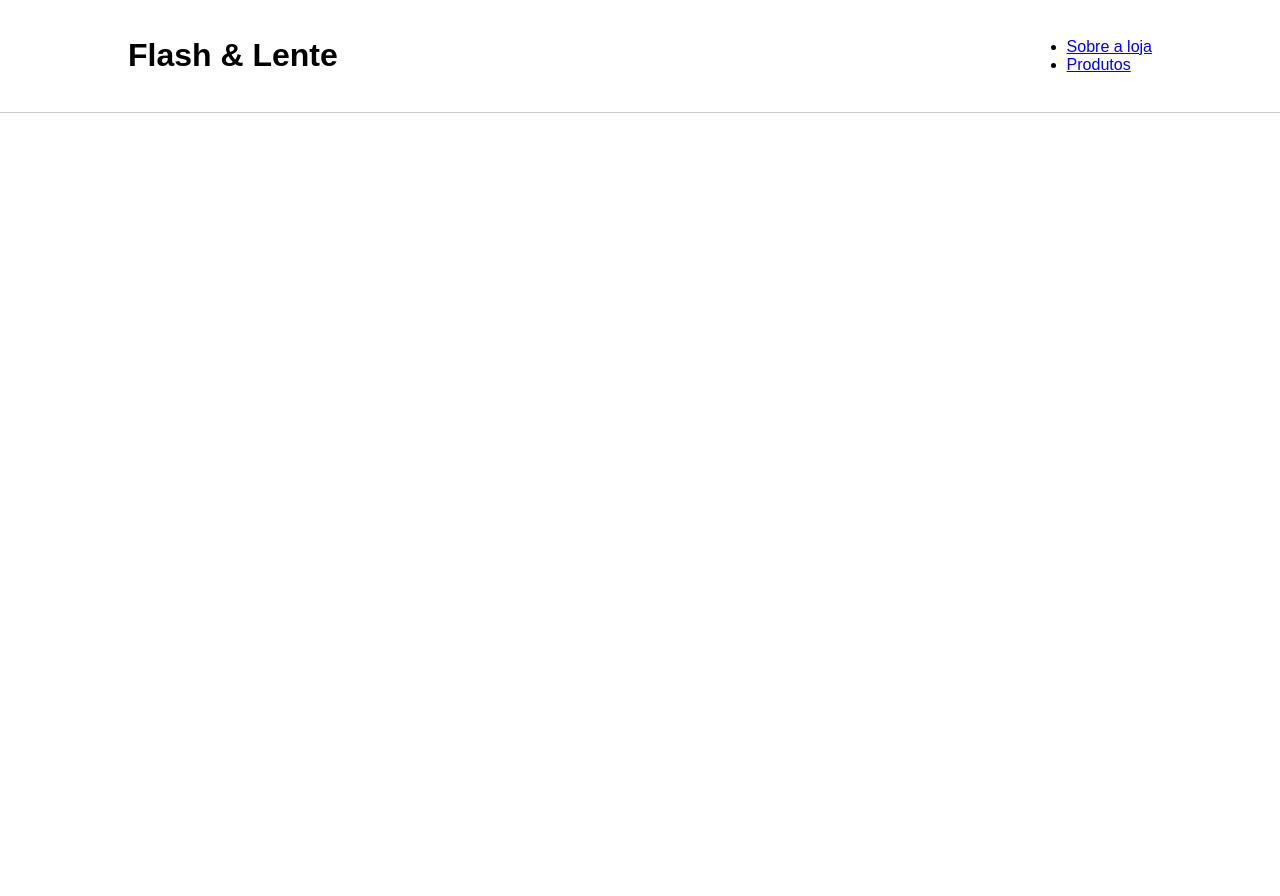
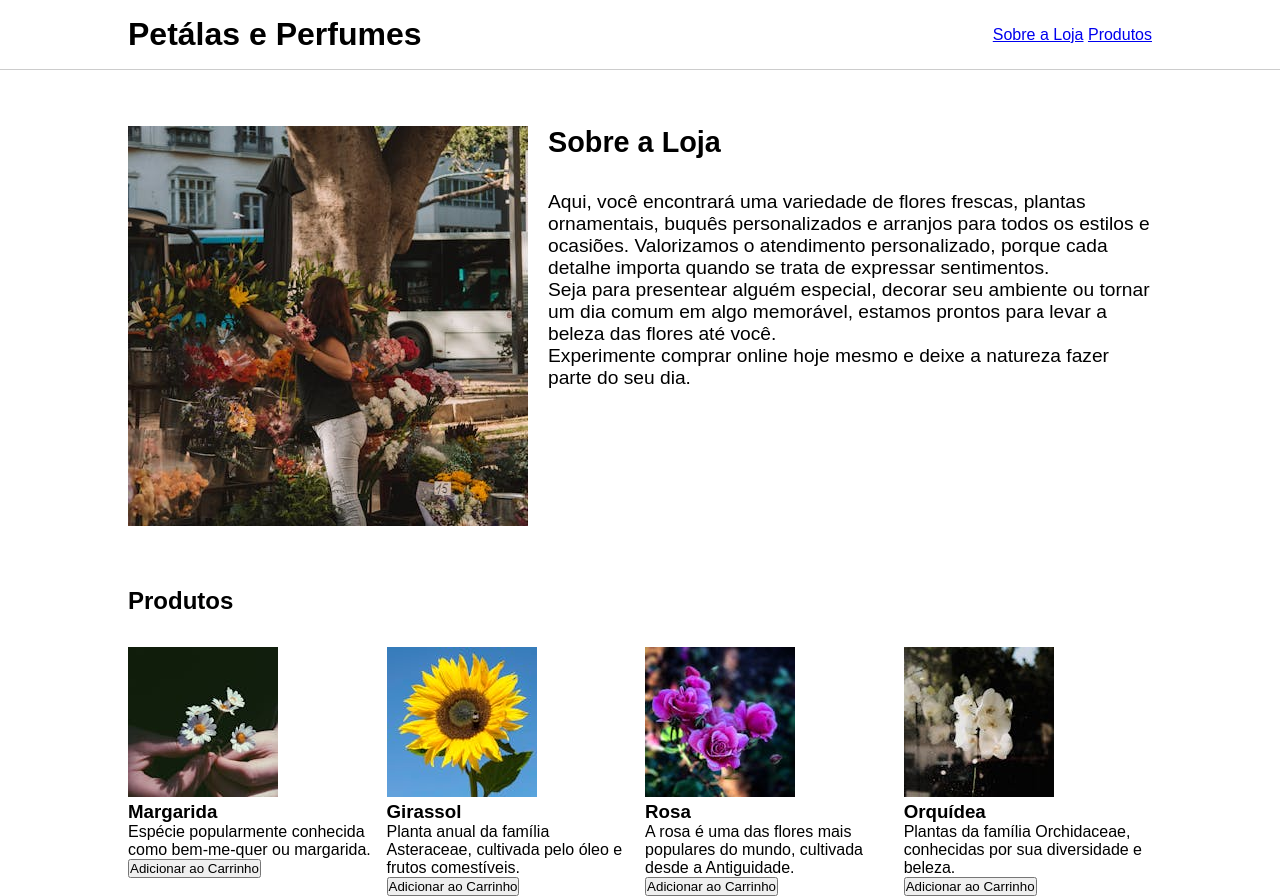
Before and after one commit to damaresgaia/loja-virtual, a plain HTML site: page index.html in a window 1280 px wide. Before the commit the page ends 800 px from the top, so only its background shows below. Drawn offline with nearby package versions, Linux system fonts and the light colour scheme.

Commit message:
Ajuste completo

```diff
--- a/index.html
+++ b/index.html
@@ -1,29 +1,70 @@
 <!DOCTYPE html>
-<html lang="pt-br">
+<html lang="pt-BR">
 <head>
     <meta charset="UTF-8">
     <meta name="viewport" content="width=device-width, initial-scale=1.0">
-    <title>Loja Virtual</title>
+    <title>Loja Online</title>
     <link rel="stylesheet" href="styles.css">
-    <script src="https://code.jquery.com/jquery-3.6.0.min.js"></script>
 </head>
 <body>
+
 <header>
     <div class="container">
-            <h1>Flash & Lente</h1>
+        <h1>Petálas e Perfumes</h1>
         <nav>
-                <ul>
-                    <li>
-                        <a href="#">Sobre a loja</a>
-                    </li>
-                    <li>
-                        <a href="#">Produtos</a>
-                    </li>
-                </ul>
+            <a href="#sobre-loja">Sobre a Loja</a>
+            <a href="#produtos">Produtos</a>
         </nav>
     </div>
 </header>
 
+<div class="container conteudo">
+    <!-- Sobre a Loja -->
+    <section id="sobre-loja" class="sobre-loja">
+        <div class="imagem-loja">
+            <img src="imagens/loja.jpg" alt="Imagem da Loja">
+        </div>
+        <div class="texto-loja">
+            <h2>Sobre a Loja</h2>
+            <p>Aqui, você encontrará uma variedade de flores frescas, plantas ornamentais, buquês personalizados e arranjos para todos os estilos e ocasiões. Valorizamos o atendimento personalizado, porque cada detalhe importa quando se trata de expressar sentimentos.</p>
+            <p>Seja para presentear alguém especial, decorar seu ambiente ou tornar um dia comum em algo memorável, estamos prontos para levar a beleza das flores até você.</p>
+            <p>Experimente comprar online hoje mesmo e deixe a natureza fazer parte do seu dia.</p>
+        </div>
+    </section>
+
+    <!-- Produtos -->
+    <section>
+        <h2>Produtos</h2>
+        <div id="produtos" class="produtos">
+            <div class="produto">
+                <img src="imagens/flor1.jpg" alt="Margarida">
+                <h3>Margarida</h3>
+                <p>Espécie popularmente conhecida como bem-me-quer ou margarida.</p>
+                <button onclick="addToCart('Margarida')">Adicionar ao Carrinho</button>
+            </div>
+            <div class="produto">
+                <img src="imagens/flor2.jpg" alt="Girassol">
+                <h3>Girassol</h3>
+                <p>Planta anual da família Asteraceae, cultivada pelo óleo e frutos comestíveis.</p>
+                <button onclick="addToCart('Girassol')">Adicionar ao Carrinho</button>
+            </div>
+            <div class="produto">
+                <img src="imagens/flor3.jpg" alt="Rosas">
+                <h3>Rosa</h3>
+                <p>A rosa é uma das flores mais populares do mundo, cultivada desde a Antiguidade.</p>
+                <button onclick="addToCart('Rosa')">Adicionar ao Carrinho</button>
+            </div>
+            <div class="produto">
+                <img src="imagens/flor4.jpg" alt="Orquídeas">
+                <h3>Orquídea</h3>
+                <p>Plantas da família Orchidaceae, conhecidas por sua diversidade e beleza.</p>
+                <button onclick="addToCart('Orquídea')">Adicionar ao Carrinho</button>
+            </div>
+        </div>
+    </section>
+</div>
+
 <script src="script.js"></script>
+
 </body>
 </html>
--- a/script.js
+++ b/script.js
@@ -1,5 +1,3 @@
-$(document).ready(function() {
-    $(".adicionar-carrinho").click(function() {
-        alert("Produto adicionado ao carrinho!");
-    });
-});
+function addToCart(productName) {
+    alert(`${productName} foi adicionado ao carrinho!`);
+}
--- a/styles.css
+++ b/styles.css
@@ -1,8 +1,8 @@
-body {
-    font-family: Arial, sans-serif;
+* {
+    box-sizing: border-box;
     margin: 0;
     padding: 0;
-    box-sizing: border-box;
+    font-family: Arial, Helvetica, sans-serif;
 }
 
 .container {
@@ -20,4 +20,55 @@ header .container {
 header {
     padding: 16px 0;
     border-bottom: 1px solid #ccc;
+    margin-bottom: 56px;
 }
+
+.sobre-loja {
+    display: flex;
+    font-size: 1.2em;
+    margin-bottom: 56px;
+}
+
+.sobre-loja img {
+    margin-right: 20px;
+}
+
+section h2 {
+    margin-bottom: 32px;
+}
+
+.produtos {
+    display: grid;
+    grid-template-columns: repeat(4, 24.25%);
+    column-gap: 1%;
+    /* row-gap: 5%; */
+}
+
+@media screen and (max-width: 640px) {
+    .container {
+        max-width: 90%;
+    }
+
+    .sobre-loja {
+        display: block;
+        font-size: 1em;
+    }
+
+    .sobre-loja img {
+        margin-right: 0;
+    }
+
+    .produtos {
+        display: block;
+    }
+
+    .produtos .produto {
+        margin-bottom: 32px;
+    }
+}
+
+@media screen and (min-width: 641px) and (max-width: 1023px) {
+    .container {
+        max-width: 90%;
+    }
+}
```
Also changed, not shown: imagens/camera1.jpeg (deleted), imagens/camera2.jpeg (deleted), imagens/camera3.webp (deleted), imagens/camera4.webp (deleted), imagens/flor1.jpg (added), imagens/flor2.jpg (added), imagens/flor3.jpg (added), imagens/flor4.jpg (added), imagens/loja.jpeg (deleted), imagens/loja.jpg (added). Lines whose indentation alone changed are shown as unchanged.
